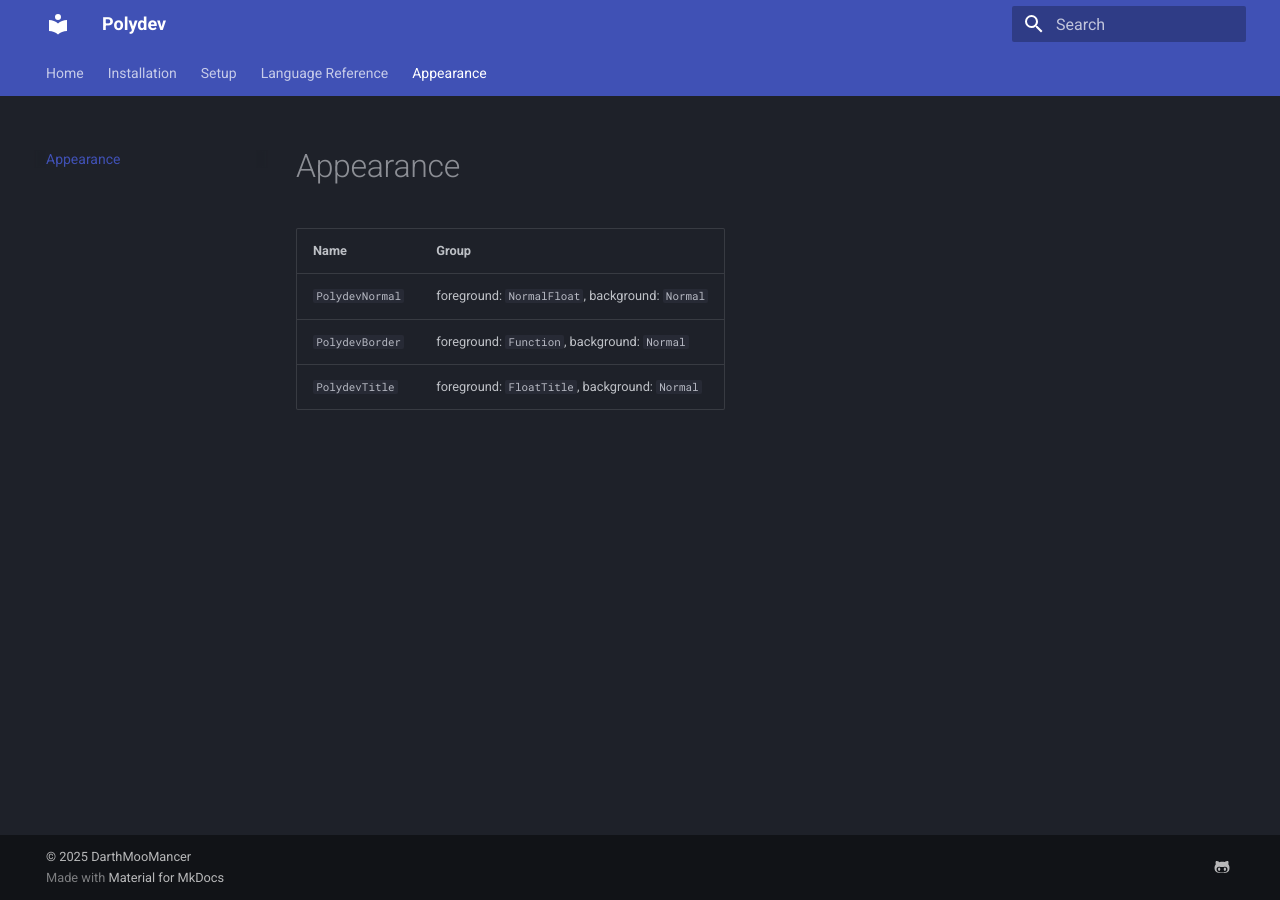
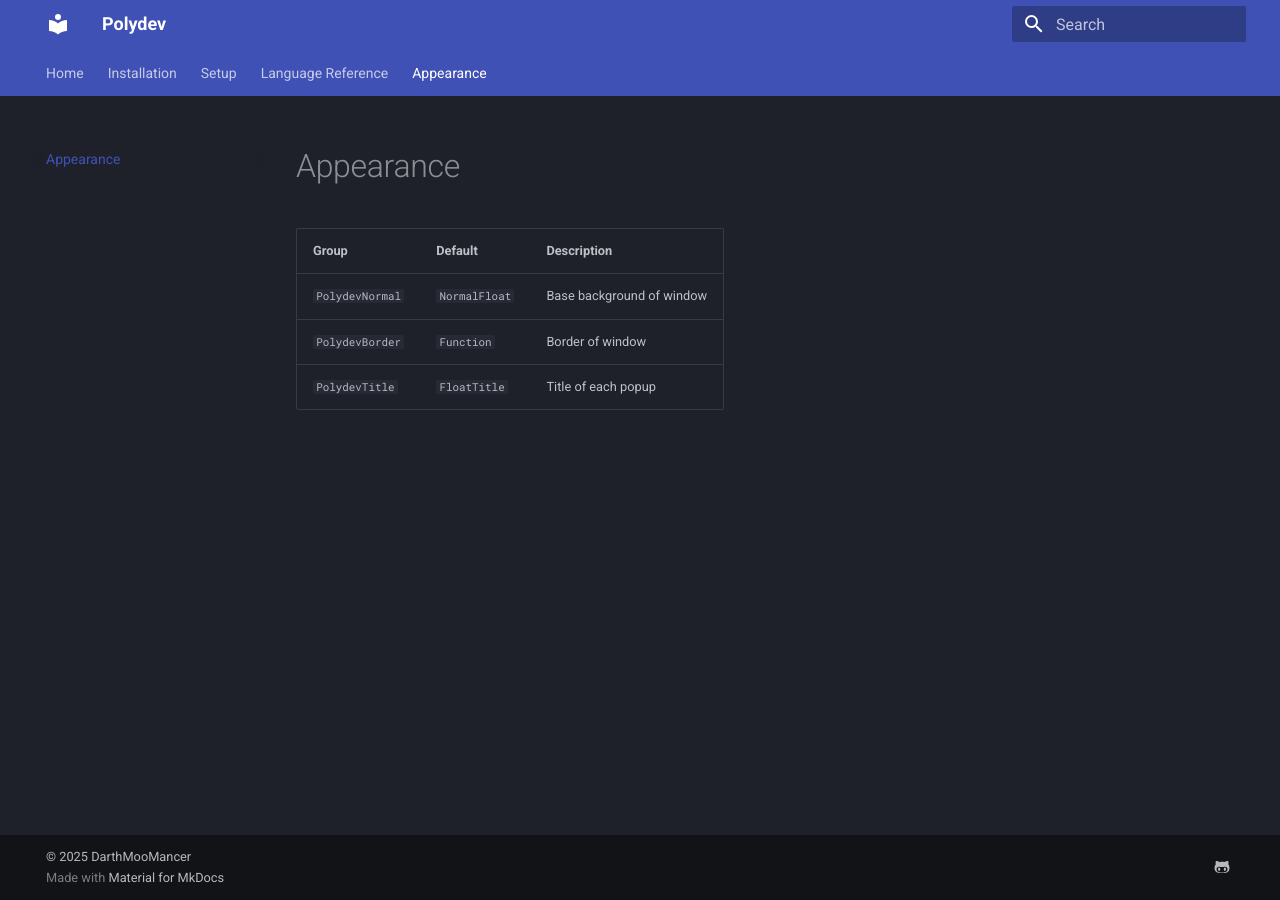
Before and after one commit to DarthMooMancer/Polydev, an MkDocs documentation site: the page built from docs/appearance.md, in a window 1280 px wide. Built offline with MkDocs 1.6.1 and Material for MkDocs 9.7.7, drawn with Linux system fonts in a browser that asks for light colours.

Commit message:
docs(appearance): update

```diff
--- a/docs/appearance.md
+++ b/docs/appearance.md
@@ -1,5 +1,5 @@
-| Name | Group |
-|------|-------|
-| `PolydevNormal` | foreground: `NormalFloat`, background: `Normal`
-| `PolydevBorder` | foreground: `Function`, background: `Normal`
-| `PolydevTitle` | foreground: `FloatTitle`, background: `Normal`
+| Group | Default | Description |
+|------|-------|--------|
+| `PolydevNormal` | `NormalFloat` | Base background of window |
+| `PolydevBorder` | `Function` | Border of window |
+| `PolydevTitle` | `FloatTitle` | Title of each popup |
```
